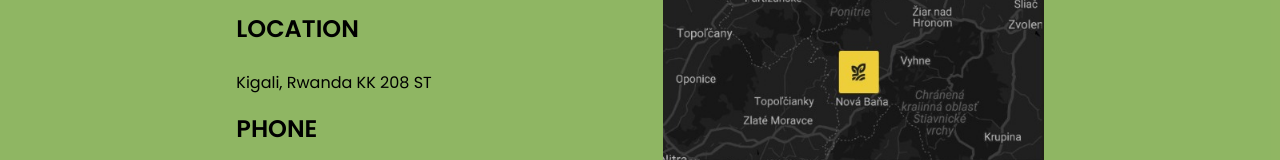
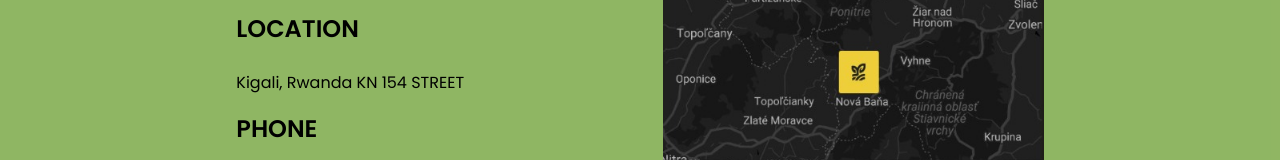
Before and after one commit to pWallet-hub/avocado-Society_fn, a React (Vite) app: page / in a window 1280 px wide. Shown: the part 2990-3150 px from the top of the page. Built offline with nearby package versions, Linux system fonts and the light colour scheme; a web font is replaced by a local one.

Commit message:
chore: Update Home page location and contact information

```diff
--- a/src/Pages/Home/Home.jsx
+++ b/src/Pages/Home/Home.jsx
@@ -129,7 +129,7 @@ function Home() {
         <p>Empowering Avocado Enthusiasts<br/> for Sustainable Growth.<br/>
           Cultivating Green Delights<br/> Through Community and<br/> Knowledge.</p>
           <h2>LOCATION</h2>
-          <p>Kigali, Rwanda KK 208 ST</p>
+          <p>Kigali, Rwanda KN 154 STREET</p>
           <h2>PHONE</h2>
           <p>+250 0788 889 80</p>
           <h2>EMAIL</h2>
```
